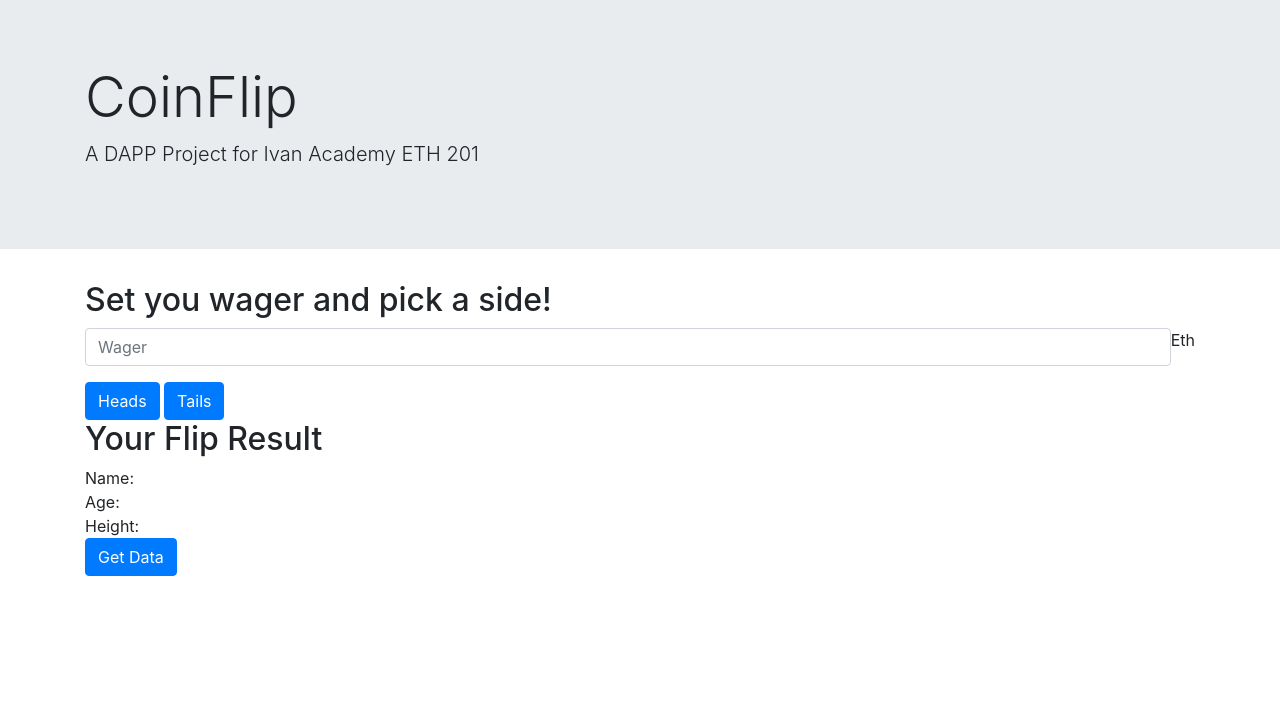
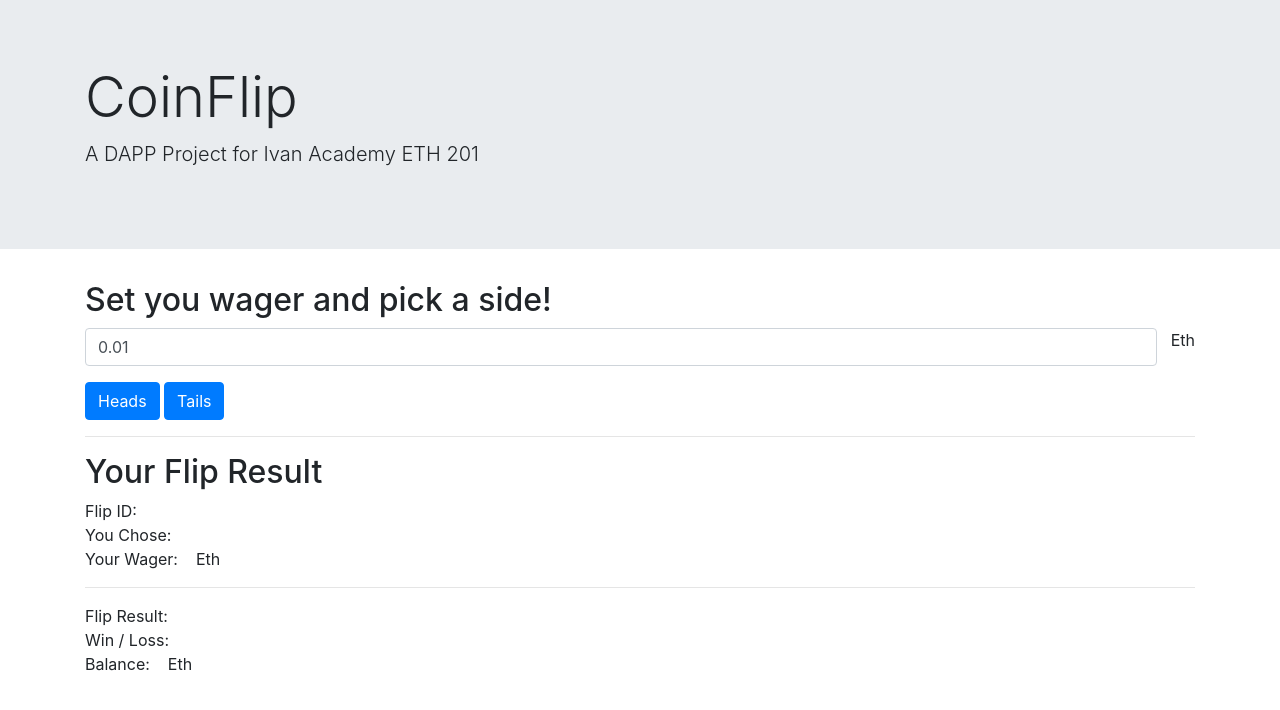
Before and after one commit to HardlyCodeMan/dapp-project, a plain HTML site: page dapp/index.html in a window 1280 px wide. Drawn offline with nearby package versions, Linux system fonts and the light colour scheme.

Commit message:
Add: Flip results

```diff
--- a/dapp/index.html
+++ b/dapp/index.html
@@ -26,23 +26,33 @@
       <div>
         <h2>Set you wager and pick a side!</h2>
         <div class="input-group mb-3">
-          <input type="text" class="form-control" id="value_input" placeholder="Wager" > Eth
+          <input type="number" class="form-control" id="value_input" value="0.01"  min="0.01" max="1.00" step="0.01">&nbsp;&nbsp; Eth
         </div>
         <button type="button" id="heads_button" class="btn btn-primary">Heads</button>
         <button type="button" id="tails_button" class="btn btn-primary">Tails</button>
       </div>
+      <hr>
       <div>
         <h2>Your Flip Result</h2>
         <div>
-          Name: <span id="name_output"></span>
+          Flip ID: <span id="id_output"></span>
         </div>
         <div>
-          Age: <span id="age_output"></span>
+          You Chose: <span id="choice_output"></span>
         </div>
         <div>
-          Height: <span id="height_output"></span>
+          Your Wager: <span id="wager_output">&nbsp;&nbsp; Eth</span>
         </div>
-        <button type="button" id="get_data_button" class="btn btn-primary">Get Data</button>
+        <hr>
+        <div>
+          Flip Result: <span id="flip_output"></span>
+        </div>
+        <div>
+          Win / Loss: <span id="result_output"></span>
+        </div>
+        <div>
+          Balance: <span id="wager_output">&nbsp;&nbsp; Eth</span>
+        </div>
       </div>
     </div>
 
```
